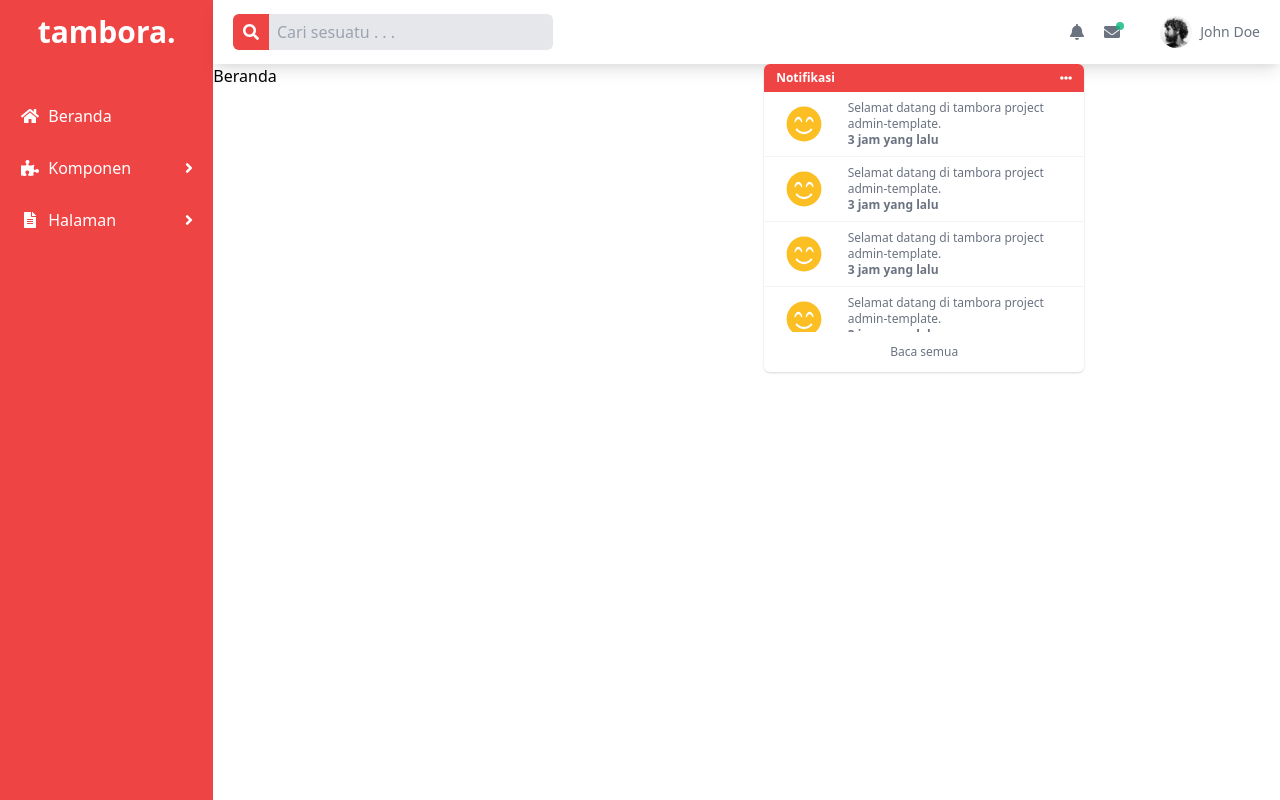
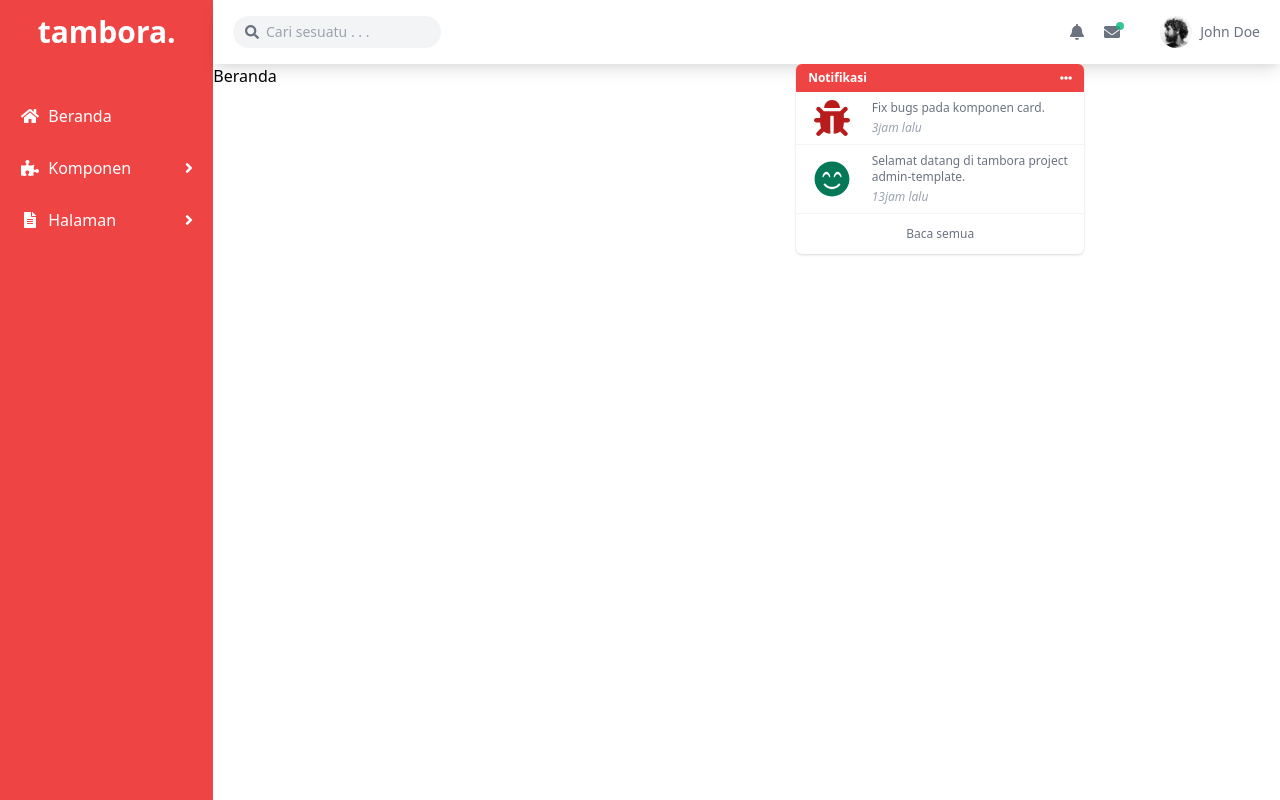
Before and after one commit to kukuhpribadi/tambora-admin-template, a Next.js app: page / in a window 1280 px wide. Both pictures are taken after a click on the icon 1077 px from the left and 32 px from the top of the page. Built offline with nearby package versions, Linux system fonts and the light colour scheme.

Commit message:
menambahkan message notifikasi pada navbar

```diff
--- /dev/null
+++ b/components/MessageNotif.js
@@ -0,0 +1,98 @@
+import {
+  faCheck,
+  faCheckDouble,
+  faEllipsisH,
+  faSmileBeam,
+} from "@fortawesome/free-solid-svg-icons";
+import { FontAwesomeIcon } from "@fortawesome/react-fontawesome";
+import React from "react";
+import Image from "next/image";
+
+const MessageNotif = ({ openMessageNotif }) => {
+  return (
+    <div
+      className={
+        openMessageNotif
+          ? "w-80 absolute bg-white shadow top-11 right-0 rounded-md overflow-hidden"
+          : "hidden"
+      }
+    >
+      {/* HEAD */}
+      <div className="flex justify-between bg-red-500 text-white px-3 py-1.5 text-xs">
+        <div className="font-semibold">Pesan</div>
+        <div>
+          <FontAwesomeIcon icon={faEllipsisH} />
+        </div>
+      </div>
+      {/* BODY */}
+      <div className="max-h-60 overflow-y-auto scrollbar-thin scrollbar-thumb-rounded scrollbar-track-gray-100 scrollbar-thumb-gray-200 px-1">
+        {/* row */}
+        <div className="flex min-h-16 border-b border-gray-100 py-2">
+          {/* profile */}
+          <div className="w-1/4  flex items-center justify-center text-4xl relative">
+            <div className="absolute w-3 h-3 bottom-0 right-2 rounded-full bg-green-500 z-10"></div>
+            <div className="w-12 h-12 overflow-hidden rounded-full">
+              <Image
+                src="/img/img-profile3.jpg"
+                alt="John Doe"
+                width={500}
+                height={500}
+              />
+            </div>
+          </div>
+          {/* pesan */}
+          <div className="w-full px-2 flex flex-col justify-center text-xs gap-1">
+            <div className="flex justify-between">
+              <div className="font-bold">Rahayu Putri</div>
+              <div className="text-gray-400 italic">23m lalu</div>
+            </div>
+            <div className="flex">
+              <div className="w-full">
+                Lorem ipsum dolor sit amet consectetur adipisicing . . .
+              </div>
+              <div className="w-3 text-green-500 flex-none">
+                <FontAwesomeIcon icon={faCheck} />
+              </div>
+            </div>
+          </div>
+        </div>
+        <div className="flex min-h-16 border-b border-gray-100 py-2">
+          {/* profile */}
+          <div className="w-1/4  flex items-center justify-center text-4xl relative">
+            <div className="absolute w-3 h-3 bottom-0 right-2 rounded-full bg-red-500 z-10"></div>
+            <div className="w-12 h-12 overflow-hidden rounded-full">
+              <Image
+                src="/img/img-profile2.jpg"
+                alt="John Doe"
+                width={500}
+                height={500}
+              />
+            </div>
+          </div>
+          {/* pesan */}
+          <div className="w-full px-2 flex flex-col justify-center text-xs gap-1">
+            <div className="flex justify-between">
+              <div className="font-bold">Bambang Pamungkas</div>
+              <div className="text-gray-400 italic">4jam lalu</div>
+            </div>
+            <div className="flex">
+              <div className="w-full">
+                Lorem ipsum dolor sit amet, consectetur adipisicing elit. Odio,
+                perferendis . . .
+              </div>
+              <div className="w-3 text-green-500 flex-none">
+                <FontAwesomeIcon icon={faCheckDouble} />
+              </div>
+            </div>
+          </div>
+        </div>
+      </div>
+      {/* FOOTER */}
+      <div className="flex justify-center py-3 text-xs ">
+        <div className="">Baca semua</div>
+      </div>
+    </div>
+  );
+};
+
+export default MessageNotif;
--- a/components/Notifications.js
+++ b/components/Notifications.js
@@ -1,4 +1,9 @@
-import { faEllipsisH, faSmileBeam } from "@fortawesome/free-solid-svg-icons";
+import {
+  faBug,
+  faEllipsisH,
+  faEnvelopeOpenText,
+  faSmileBeam,
+} from "@fortawesome/free-solid-svg-icons";
 import { FontAwesomeIcon } from "@fortawesome/react-fontawesome";
 import React from "react";
 
@@ -7,7 +12,7 @@ const Notifications = ({ openNotif }) => {
     <div
       className={
         openNotif
-          ? "w-80 absolute bg-white shadow top-11 right-0 rounded-md overflow-hidden"
+          ? "w-72 absolute bg-white shadow top-11 right-0 rounded-md overflow-hidden"
           : "hidden"
       }
     >
@@ -22,102 +27,23 @@ const Notifications = ({ openNotif }) => {
       <div className="max-h-60 overflow-y-auto scrollbar-thin scrollbar-thumb-rounded scrollbar-track-gray-100 scrollbar-thumb-gray-200">
         {/* row */}
         <div className="flex h-min-16 border-b border-gray-100">
-          <div className="w-1/3  text-yellow-400 flex items-center justify-center text-4xl">
+          <div className="w-1/3  text-red-700 flex items-center justify-center text-4xl">
+            <FontAwesomeIcon icon={faBug} />
+          </div>
+          <div className="w-full px-1 py-2 flex flex-col justify-center gap-1">
+            <div className="text-xs ">Fix bugs pada komponen card.</div>
+            <div className="text-xs italic text-gray-400">3jam lalu</div>
+          </div>
+        </div>
+        <div className="flex h-min-16 border-b border-gray-100">
+          <div className="w-1/3  text-green-700 flex items-center justify-center text-4xl">
             <FontAwesomeIcon icon={faSmileBeam} />
           </div>
-          <div className="w-full px-1 py-2 flex flex-col justify-center">
+          <div className="w-full px-1 py-2 flex flex-col justify-center gap-1">
             <div className="text-xs ">
               Selamat datang di tambora project admin-template.
             </div>
-            <div className="text-xs font-semibold">3 jam yang lalu</div>
-          </div>
-        </div>
-        <div className="flex h-min-16 border-b border-gray-100">
-          <div className="w-1/3  text-yellow-400 flex items-center justify-center text-4xl">
-            <FontAwesomeIcon icon={faSmileBeam} />
-          </div>
-          <div className="w-full px-1 py-2 flex flex-col justify-center">
-            <div className="text-xs ">
-              Selamat datang di tambora project admin-template.
-            </div>
-            <div className="text-xs font-semibold">3 jam yang lalu</div>
-          </div>
-        </div>
-        <div className="flex h-min-16 border-b border-gray-100">
-          <div className="w-1/3  text-yellow-400 flex items-center justify-center text-4xl">
-            <FontAwesomeIcon icon={faSmileBeam} />
-          </div>
-          <div className="w-full px-1 py-2 flex flex-col justify-center">
-            <div className="text-xs ">
-              Selamat datang di tambora project admin-template.
-            </div>
-            <div className="text-xs font-semibold">3 jam yang lalu</div>
-          </div>
-        </div>
-        <div className="flex h-min-16 border-b border-gray-100">
-          <div className="w-1/3  text-yellow-400 flex items-center justify-center text-4xl">
-            <FontAwesomeIcon icon={faSmileBeam} />
-          </div>
-          <div className="w-full px-1 py-2 flex flex-col justify-center">
-            <div className="text-xs ">
-              Selamat datang di tambora project admin-template.
-            </div>
-            <div className="text-xs font-semibold">3 jam yang lalu</div>
-          </div>
-        </div>
-        <div className="flex h-min-16 border-b border-gray-100">
-          <div className="w-1/3  text-yellow-400 flex items-center justify-center text-4xl">
-            <FontAwesomeIcon icon={faSmileBeam} />
-          </div>
-          <div className="w-full px-1 py-2 flex flex-col justify-center">
-            <div className="text-xs ">
-              Selamat datang di tambora project admin-template.
-            </div>
-            <div className="text-xs font-semibold">3 jam yang lalu</div>
-          </div>
-        </div>
-        <div className="flex h-min-16 border-b border-gray-100">
-          <div className="w-1/3  text-yellow-400 flex items-center justify-center text-4xl">
-            <FontAwesomeIcon icon={faSmileBeam} />
-          </div>
-          <div className="w-full px-1 py-2 flex flex-col justify-center">
-            <div className="text-xs ">
-              Selamat datang di tambora project admin-template.
-            </div>
-            <div className="text-xs font-semibold">3 jam yang lalu</div>
-          </div>
-        </div>
-        <div className="flex h-min-16 border-b border-gray-100">
-          <div className="w-1/3  text-yellow-400 flex items-center justify-center text-4xl">
-            <FontAwesomeIcon icon={faSmileBeam} />
-          </div>
-          <div className="w-full px-1 py-2 flex flex-col justify-center">
-            <div className="text-xs ">
-              Selamat datang di tambora project admin-template.
-            </div>
-            <div className="text-xs font-semibold">3 jam yang lalu</div>
-          </div>
-        </div>
-        <div className="flex h-min-16 border-b border-gray-100">
-          <div className="w-1/3  text-yellow-400 flex items-center justify-center text-4xl">
-            <FontAwesomeIcon icon={faSmileBeam} />
-          </div>
-          <div className="w-full px-1 py-2 flex flex-col justify-center">
-            <div className="text-xs ">
-              Selamat datang di tambora project admin-template.
-            </div>
-            <div className="text-xs font-semibold">3 jam yang lalu</div>
-          </div>
-        </div>
-        <div className="flex h-min-16 border-b border-gray-100">
-          <div className="w-1/3  text-yellow-400 flex items-center justify-center text-4xl">
-            <FontAwesomeIcon icon={faSmileBeam} />
-          </div>
-          <div className="w-full px-1 py-2 flex flex-col justify-center">
-            <div className="text-xs ">
-              Selamat datang di tambora project admin-template.
-            </div>
-            <div className="text-xs font-semibold">3 jam yang lalu</div>
+            <div className="text-xs italic text-gray-400">13jam lalu</div>
           </div>
         </div>
       </div>
--- a/layouts/Navbar.js
+++ b/layouts/Navbar.js
@@ -9,24 +9,37 @@ import { FontAwesomeIcon } from "@fortawesome/react-fontawesome";
 import React, { useState } from "react";
 import Image from "next/image";
 import Notifications from "../components/Notifications";
+import MessageNotif from "../components/MessageNotif";
 
 const Navbar = () => {
   const [notification, setNotification] = useState(false);
+  const [messageNotif, setmessageNotif] = useState(false);
+
+  const clearOpenNotif = () => {
+    setmessageNotif(false);
+    setNotification(false);
+  };
 
   const clickNotification = () => {
     setNotification(!notification);
+    setmessageNotif(false);
+  };
+
+  const clickMessageNotif = () => {
+    setmessageNotif(!messageNotif);
+    setNotification(false);
   };
   return (
     <>
       <div className="h-16 w-full shadow-lg flex items-center justify-between px-5">
         {/* left menu */}
-        <div className="w-80 h-9 flex items-center bg-gray-200 rounded-md overflow-hidden text-gray-500 ">
-          <div className="w-10 h-full bg-red-500 text-white flex items-center justify-center">
+        <div className="w-52 h-8 flex items-center bg-gray-100 rounded-full overflow-hidden text-gray-500 text-sm">
+          <div className="w-8 h-full flex items-center justify-center pl-2">
             <FontAwesomeIcon icon={faSearch} />
           </div>
           <div className="w-full">
             <input
-              className="outline-none w-full bg-transparent px-2"
+              className="outline-none w-full bg-transparent px-1"
               type="text"
               placeholder="Cari sesuatu . . ."
             />
@@ -36,14 +49,24 @@ const Navbar = () => {
         <div className="flex flex-row gap-10 text-gray-500 items-center">
           {/* noitification */}
           <div className="flex gap-5">
-            <div className="select-none relative" onClick={clickNotification}>
-              <FontAwesomeIcon icon={faBell} className="cursor-pointer" />
+            <div className="select-none relative">
+              <FontAwesomeIcon
+                icon={faBell}
+                className="cursor-pointer"
+                onClick={clickNotification}
+              />
               {/* menu dropdown */}
               <Notifications openNotif={notification} />
             </div>
-            <div className="cursor-pointer relative">
+            <div className="relative">
               <div className="absolute top-0.5 -right-1 w-2 h-2 rounded-full bg-green-500 animate-pulse"></div>
-              <FontAwesomeIcon icon={faEnvelope} />
+              <FontAwesomeIcon
+                icon={faEnvelope}
+                className="cursor-pointer "
+                onClick={clickMessageNotif}
+              />
+              {/* message dropdown */}
+              <MessageNotif openMessageNotif={messageNotif} />
             </div>
           </div>
           {/* profile */}
```
Also changed, not shown: public/img/img-profile2.jpg.
